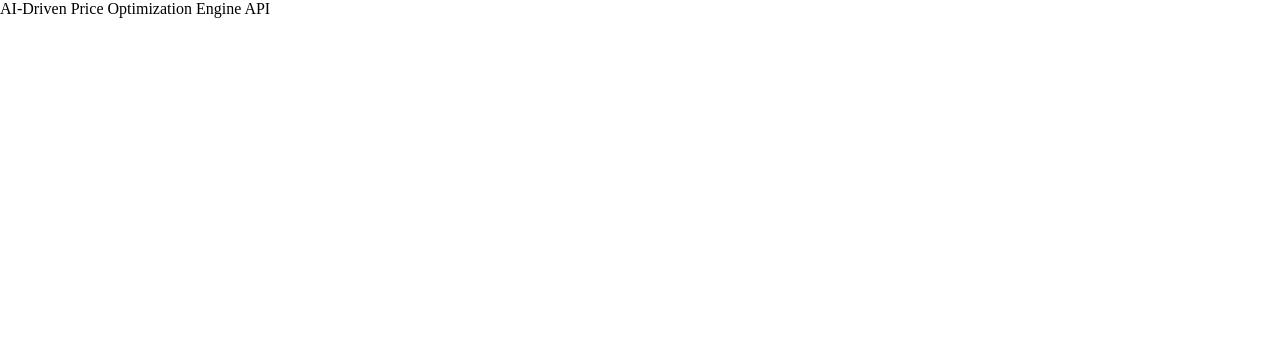
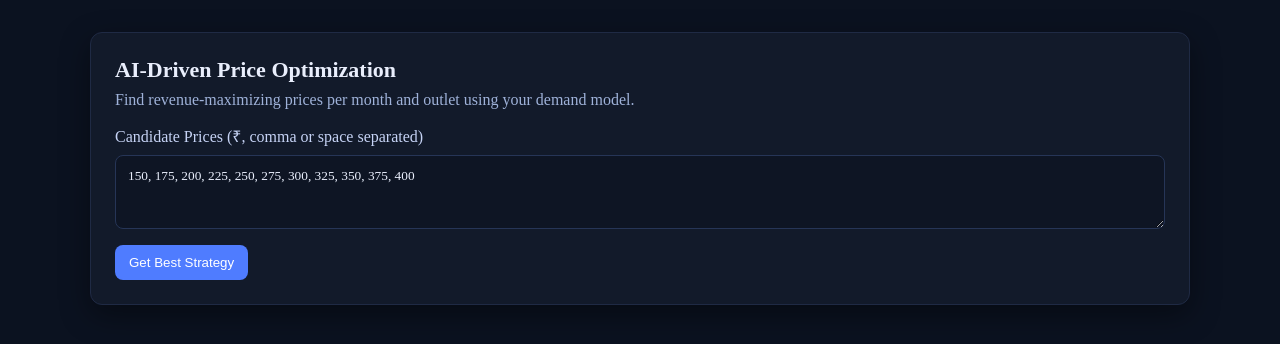
Before and after one commit to Shashwat-Kush/priceengine2025, a React (Create React App) app in the folder frontend/: page / in a window 1280 px wide. Shown: the top 344 px of the page. Built offline with nearby package versions, Linux system fonts and the light colour scheme.

Commit message:
feat: Made frontend dashboard

```diff
--- a/frontend/src/App.js
+++ b/frontend/src/App.js
@@ -1,5 +1,204 @@
+import React, { useMemo, useState } from "react";
+
+const DEFAULT_PRICES = [150, 175, 200, 225, 250, 275, 300, 325, 350, 375, 400];
+
 function App() {
-	return <div>AI-Driven Price Optimization Engine API</div>;
+	const [priceInput, setPriceInput] = useState(DEFAULT_PRICES.join(", "));
+	const [loading, setLoading] = useState(false);
+	const [error, setError] = useState("");
+	const [strategy, setStrategy] = useState(null);
+
+	const parsedPrices = useMemo(() => {
+		return priceInput
+			.split(/[,\s]+/)
+			.map((v) => v.trim())
+			.filter((v) => v.length > 0)
+			.map((v) => Number(v))
+			.filter((v) => !Number.isNaN(v) && v > 0);
+	}, [priceInput]);
+
+	const handleFetch = async () => {
+		setLoading(true);
+		setError("");
+		setStrategy(null);
+		try {
+			const res = await fetch(
+				"http://127.0.0.1:8080/v1/optimize-price/",
+				{
+					method: "POST",
+					headers: { "Content-Type": "application/json" },
+					body: JSON.stringify({ prices: parsedPrices }),
+				}
+			);
+			if (!res.ok) throw new Error(`Request failed (${res.status})`);
+			const data = await res.json();
+			// Expected shape: { status, input_product_details, optimization_results }
+			setStrategy(data.optimization_results || null);
+		} catch (e) {
+			setError(e.message || "Something went wrong");
+		} finally {
+			setLoading(false);
+		}
+	};
+
+	return (
+		<div style={styles.page}>
+			<div style={styles.card}>
+				<h1 style={styles.title}>AI-Driven Price Optimization</h1>
+				<p style={styles.subtitle}>
+					Find revenue-maximizing prices per month and outlet using
+					your demand model.
+				</p>
+
+				<label style={styles.label} htmlFor="prices">
+					Candidate Prices (₹, comma or space separated)
+				</label>
+				<textarea
+					id="prices"
+					style={styles.textarea}
+					rows={3}
+					value={priceInput}
+					onChange={(e) => setPriceInput(e.target.value)}
+				/>
+
+				<button
+					style={styles.button}
+					onClick={handleFetch}
+					disabled={loading || parsedPrices.length === 0}
+				>
+					{loading ? "Optimizing…" : "Get Best Strategy"}
+				</button>
+				{parsedPrices.length === 0 && (
+					<p style={styles.help}>
+						Please enter at least one positive numeric price.
+					</p>
+				)}
+				{error && <p style={styles.error}>Error: {error}</p>}
+			</div>
+
+			{strategy && <StrategyTable strategy={strategy} />}
+		</div>
+	);
 }
 
+function StrategyTable({ strategy }) {
+	// strategy is a nested object: { [month]: { [outlet]: bestPrice } }
+	const months = Object.keys(strategy);
+	const outlets = Array.from(
+		new Set(months.flatMap((m) => Object.keys(strategy[m] || {})))
+	).sort();
+
+	return (
+		<div style={styles.card}>
+			<h2 style={styles.title}>Best Pricing Strategy</h2>
+			<p style={styles.subtitle}>
+				Price (₹) that maximizes revenue per Month × Outlet
+			</p>
+			<div style={{ overflowX: "auto" }}>
+				<table style={styles.table}>
+					<thead>
+						<tr>
+							<th style={styles.th}>Month</th>
+							{outlets.map((o) => (
+								<th style={styles.th} key={o}>
+									{o}
+								</th>
+							))}
+						</tr>
+					</thead>
+					<tbody>
+						{months.map((m) => (
+							<tr key={m}>
+								<td style={styles.tdHeader}>{m}</td>
+								{outlets.map((o) => {
+									const v = strategy?.[m]?.[o];
+									return (
+										<td style={styles.td} key={`${m}-${o}`}>
+											{v == null
+												? "–"
+												: `₹${v.toFixed(2)}`}
+										</td>
+									);
+								})}
+							</tr>
+						))}
+					</tbody>
+				</table>
+			</div>
+			<p style={styles.note}>
+				Tip: Use this as a monthly price schedule per outlet.
+			</p>
+		</div>
+	);
+}
+
+const styles = {
+	page: {
+		minHeight: "100vh",
+		background: "#0b1220",
+		color: "#e9eefc",
+		padding: "32px",
+		display: "flex",
+		flexDirection: "column",
+		gap: "24px",
+		alignItems: "center",
+	},
+	card: {
+		width: "min(1100px, 96vw)",
+		background: "#121a2a",
+		border: "1px solid #1f2a44",
+		borderRadius: 12,
+		padding: 24,
+		boxShadow: "0 10px 30px rgba(0,0,0,0.4)",
+	},
+	title: { fontSize: 22, marginBottom: 8 },
+	subtitle: { color: "#9fb2d9", marginBottom: 16 },
+	label: { display: "block", marginBottom: 8, color: "#c6d3f5" },
+	textarea: {
+		width: "100%",
+		padding: 12,
+		borderRadius: 8,
+		border: "1px solid #263557",
+		background: "#0e1524",
+		color: "#e9eefc",
+		marginBottom: 12,
+		fontFamily: "inherit",
+	},
+	button: {
+		background: "#4f7cff",
+		border: 0,
+		color: "white",
+		padding: "10px 14px",
+		borderRadius: 8,
+		cursor: "pointer",
+	},
+	help: { marginTop: 10, color: "#d7e0f8" },
+	error: { marginTop: 10, color: "#ff8e8e" },
+	table: {
+		width: "100%",
+		borderCollapse: "collapse",
+		marginTop: 16,
+	},
+	th: {
+		textAlign: "left",
+		borderBottom: "1px solid #263557",
+		padding: "10px 8px",
+		position: "sticky",
+		top: 0,
+		background: "#121a2a",
+		zIndex: 1,
+	},
+	tdHeader: {
+		padding: "10px 8px",
+		borderRight: "1px solid #263557",
+		whiteSpace: "nowrap",
+		fontWeight: 600,
+	},
+	td: {
+		padding: "10px 8px",
+		borderBottom: "1px solid #1a2744",
+	},
+	note: { marginTop: 10, color: "#9fb2d9" },
+};
+
 export default App;
```
Also changed, not shown: 1 other file (tests, documents, lock files or other folders).
